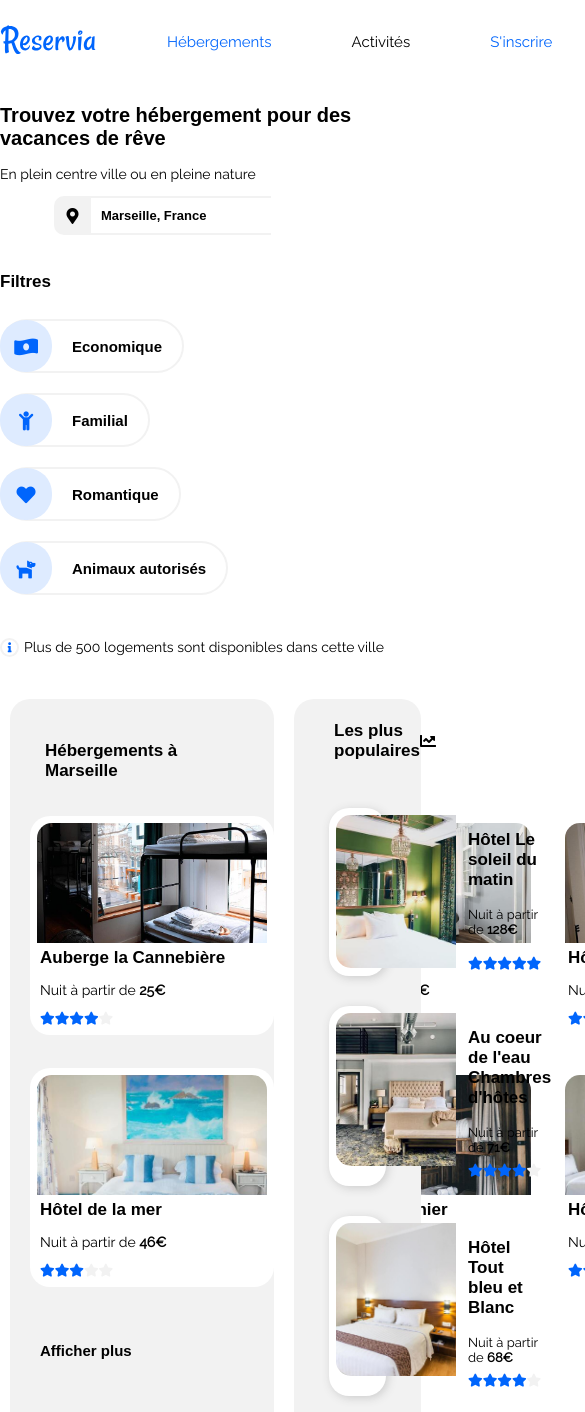
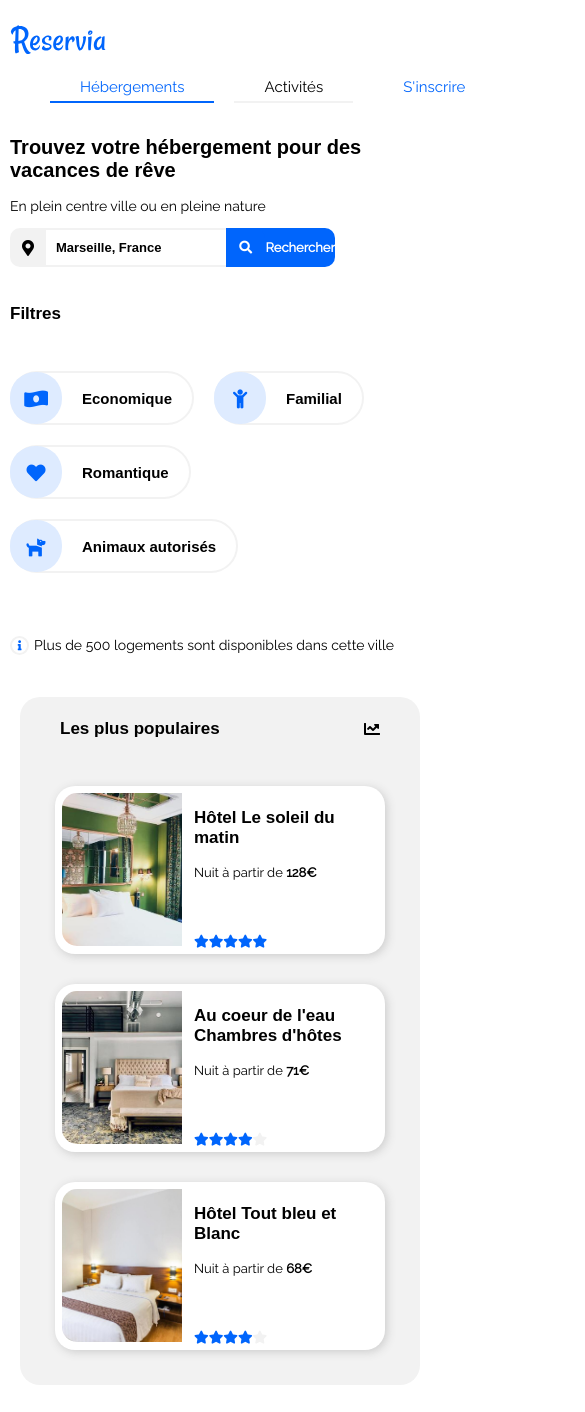
Before and after one commit to ProjetsAM/Mekkaouianissa_2_27042021, a plain HTML site: page index.html in a window 390 px wide. Shown: the part 8-1420 px from the top of the page, 585 px wide, since content can reach past the window. Drawn offline with Linux system fonts and the light colour scheme.

Commit message:
responsive mobile

```diff
--- a/index.html
+++ b/index.html
@@ -2,7 +2,7 @@
 <html lang="fr">
    <head>
       <meta charset="utf-8" />
-      <meta name="viewport" content="width-device-width, initial-scale=1">
+      <meta name="viewport" content="width=device-width, initial-scale=1">
       <link rel="stylesheet" href="https://cdnjs.cloudflare.com/ajax/libs/font-awesome/5.15.3/css/all.min.css"
          integrity="sha512-iBBXm8fW90+nuLcSKlbmrPcLa0OT92xO1BIsZ+ywDWZCvqsWgccV3gFoRBv0z+8dLJgyAHIhR35VZc2oM/gI1w=="
          crossorigin="anonymous" referrerpolicy="no-referrer" />
@@ -18,8 +18,8 @@
             <nav>
                <div class="navigation">
                   <ul>
-                     <li class="color1"><a href="#bloc_hebergement">Hébergements</a></li>
-                     <li class="color2"><a href="#bloc_activites">Activités</a></li>
+                     <li class="color1 bottom"><a href="#bloc_hebergements">Hébergements</a></li>
+                     <li class="color2 bottom_grey"><a href="#bloc_activites">Activités</a></li>
                      <li class="color1"><a href="#">S'inscrire</a></li>
                   </ul>
                </div>
@@ -33,8 +33,7 @@
                <div class="section_rechercher">
                   <div class="icon_rechercher"><i class="fas fa-map-marker-alt"></i></div>
                   <div><input class="recherche" type="search" id="rechercher" name="search" placeholder="Marseille, France"></div>
-                  <div class="bouton_r">Rechercher</div>
-                  <i class="responsive_icon fas fa-search" aria-hidden="true"></i>
+                   <span class="bouton_rechercher"><i class="fas fa-search" aria-hidden="true"></i>Rechercher</span>
                </div>
             </div>
          </section>
@@ -44,6 +43,7 @@
                <div class="titrefiltres">
                   <h3>Filtres</h3>
                </div>
+             <div class=boutons_filtres>
                <div class="filtre">
                   <i class="fas fa-money-bill-wave-alt color"></i>
                   <div class="les_filtres">Economique</div>
@@ -58,8 +58,9 @@
                </div>
                <div class="filtre">
                   <i class="fas fa-dog color"></i>
-                  <div class="les_filtres">Animaux autorisés</div>
+                 <div class="les_filtres">Animaux autorisés</div>
                </div>
+             </div>
             </div>
             <div class="iconinfo">
                <div class="icone"><i class="fas fa-info"></i></div>
@@ -68,7 +69,7 @@
          </section>
          <!-- Section 2 Hébergements -->
          <div class="sectionsh_a">
-            <section id="bloc_hebergement">
+            <section id="bloc_hebergements">
                <div class="titre_hebergement">
                   <h3>Hébergements à Marseille</h3>
                </div>
@@ -138,8 +139,7 @@
                         </div>
                      </a>
                   </div>
-               </div>
-               <div class="bloc">
+
                   <div class="carte_hebergement">
                      <a href="#">
                         <div class="hebergement">
@@ -211,12 +211,11 @@
             <!-- Aside -->
             <aside id="bloc_populaires">
                <div class="titre_populaires">
-                  <div>
                      <h3>Les plus populaires </h3>
-                  </div>
                   <i class="fas fa-chart-line"></i>
                </div>
                <div>
+                 <a href="#">
                   <div class="cartepop">
                      <div class="aside">
                         <div class="aside_photo"><img class="imageaside" src="images/hotel/emilee.jpg" alt="Hôtel_lesoleil" />
@@ -238,6 +237,8 @@
                         </div>
                      </div>
                   </div>
+                 </a>
+                 <a href="#">
                   <div class="cartepop">
                      <div class="aside">
                         <div class="aside_photo"><img class="imageaside" src="images/hotel/aw.jpg" alt="Chambres_hotes" />
@@ -259,6 +260,8 @@
                         </div>
                      </div>
                   </div>
+                 </a>
+                 <a href="#">
                   <div class="cartepop">
                      <div class="aside">
                         <div class="aside_photo"><img class="imageaside" src="images/hotel/febrian.jpg"
@@ -280,44 +283,58 @@
                         </div>
                      </div>
                   </div>
+                 </a>
                </div>
+
             </aside>
          </div>
          <!-- Section 3 -->
          <section id="bloc_activites">
             <h2>Activités à Marseille</h2>
            <div class="flex">
-            <div class="activites">
+             <div class="activites">
+              <a href="#">
                <div class="cube_activites">
                   <div class="imgactivites_lg1 imgactivites"></div>
                   <h3>Vieux Port</h3>
                </div>
-            </div>
+              </a>
+             </div>
             <div class="activites2">
+              <a href="#">
                <div class="cube_activites">
                   <div class="imgactivites_md imgactivites"></div>
                   <h3>Fort de Pomègues</h3>
                </div>
+              </a>
+              <a href="#">
                <div class="cube_activites">
                   <div class="imgactivites_xs imgactivites"></div>
                   <h3>Îles du Frioul</h3>
                </div>
+              </a>
             </div>
             <div class="activites">
+              <a href="#">
                <div class="cube_activites">
                   <div class="imgactivites_lg2 imgactivites"></div>
                   <h3>Parc National des Calanques</h3>
                </div>
+              </a>
             </div>
             <div class="activites2">
+              <a href="#">
                <div class="cube_activites">
                   <div class="imgactivites_s imgactivites"></div>
                   <h3>Notre-Dame-de-la-Garde</h3>
                </div>
+              </a>
+              <a href="#">
                <div class="cube_activites">
                   <div class="imgactivites_md2 imgactivites"></div>
                   <h3>Parc Longchamp</h3>
                </div>
+              </a>
             </div>
            </div>
          </section>
--- a/style.css
+++ b/style.css
@@ -7,7 +7,7 @@ body {
 }
 
 #bloc_page {
-  /*width: 1400px;*/
+  width: 100%;
   margin: 0 auto;
   max-width: 1400px;
   padding: 0 10px;
@@ -16,7 +16,6 @@ body {
 /* Header */
 
 header {
-  height: 70px;
   display: flex;
   justify-content: space-between;
   align-items: flex-start;
@@ -80,7 +79,6 @@ section p {
 
 .section_rechercher {
   display: flex;
-  justify-content: center;
   align-items: center;
   width: 325px;
   border-radius: 10px;
@@ -96,10 +94,6 @@ section p {
   display: flex;
   justify-content: center;
   align-items: center;
-  border-radius: 10px 0 0 10px #f2f2f2;
-}
-.responsive_icon {
-  display: none;
 }
 
 .recherche {
@@ -119,7 +113,7 @@ section p {
   color: black;
 }
 
-.bouton_r {
+.bouton_rechercher {
   background-color: #0065fc;
   display: flex;
   justify-content: center;
@@ -133,8 +127,12 @@ section p {
   font-weight: bold;
 }
 
+.bouton_rechercher i {
+  display: none;
+}
 /* Filtres section 1 */
 
+.boutons_filtres,
 .filtres {
   display: flex;
   align-items: center;
@@ -217,12 +215,12 @@ section p {
   display: flex;
 }
 
-#bloc_hebergement {
+#bloc_hebergements {
   width: 60%;
   background-color: #f2f2f2;
   border-radius: 20px;
   padding: 10px 20px 10px 10px;
-  margin: 10px 10px 10px 10px;
+  margin: 10px;
   flex: 1;
 }
 .titre_hebergement {
@@ -249,6 +247,8 @@ section p {
   margin: 18px 10px 15px 10px;
   background: white;
   font-size: 13px;
+  box-shadow: 0 0 16px #f2f2f2;
+  width: 100%;
 }
 a {
   text-decoration: none;
@@ -257,14 +257,13 @@ a {
   display: flex;
   flex-direction: column;
   color: black;
-  object-fit: cover;
 }
 .imageheberg {
   object-fit: cover;
   border-radius: 15px 15px 0px 0px;
   margin: 2px;
   height: 120px;
-  width: 230px;
+  width: calc(100% - 4px);
 }
 
 .etoile {
@@ -361,7 +360,6 @@ a {
 #bloc_activites {
   margin-top: 50px;
   margin-bottom: 50px;
-  margin-left: 10px;
 }
 .flex {
   display: flex;
@@ -371,10 +369,6 @@ a {
 .activites,
 .activites2 {
   width: 100%;
-}
-
-.activites,
-.activites2:hover {
   cursor: pointer;
 }
 
@@ -382,7 +376,7 @@ a {
   background-size: cover;
   background-position: center;
   border-radius: 15px 15px 0 0;
-  width: 290px;
+  width: 100%;
 }
 
 .imgactivites_lg1 {
@@ -416,7 +410,7 @@ a {
 }
 
 .cube_activites {
-  width: 290px;
+  width: calc(100% - 60px);
   border-radius: 15px;
   box-shadow: 5px 5px 5px 1px #f2f2f2;
   font-size: 13px;
@@ -427,6 +421,7 @@ a {
 .cube_activites h3 {
   padding-left: 15px;
   font-weight: bold;
+  color: black;
 }
 .activites2 {
   display: flex;
@@ -472,29 +467,77 @@ footer li {
 }
 
 @media screen and (max-width: 600px) {
+  nav a:hover {
+    border-top: none;
+  }
+
+  .bottom {
+    border-bottom: 2px #0065fc solid;
+    padding-bottom: 5px;
+  }
+  .bottom_grey {
+    border-bottom: 2px #f2f2f2 solid;
+    padding-bottom: 5px;
+  }
+  .boutons_filtres {
+    flex-direction: row;
+  }
+
+  .bouton_rechercher i {
+    background-color: #0065fc;
+    display: flex;
+    justify-content: center;
+    align-items: center;
+    height: 39px;
+    width: 109px;
+    color: white;
+    cursor: pointer;
+    border-radius: 0 10px 10px 0;
+    font-size: 13px;
+    font-weight: bold;
+  }
+
+  .bouton_rechercher {
+    /* display: none;*/
+  }
+
+  #bloc_logo,
+  .sectionsh_a,
+  .bloc,
+  .flex {
+    flex-direction: column;
+  }
+  #bloc_hebergements {
+    background: none;
+  }
+  .sectionsh_a {
+    display: flex;
+  }
+  .sectionsh_a > #bloc_hebergements {
+    flex: 1;
+    order: 2;
+  }
+
+  .sectionsh_a > #bloc_populaires {
+    order: 1;
+  }
+
+  #bloc_hebergements,
+  #bloc_populaires {
+    width: 100%;
+  }
+
+  .imgactivites {
+    height: 200px;
+  }
+
   #footer {
     flex-direction: column;
     white-space: nowrap;
   }
-
-  #bloc_page {
-    padding: 0;
-  }
-
-  .filtres {
-    flex-direction: column;
-    align-items: flex-start;
-  }
-  .bouton_r {
-    display: none;
-  }
-  .responsive_icon {
-    background: #0065fc;
-    color: #deebff;
-    border-radius: 10px;
-    font-size: 20px;
-    padding: 15px;
-    width: 20px;
-    border: 0px;
+}
+@media screen and (min-width: 1200px) {
+  header {
+    height: 70px;
   }
 }
```
